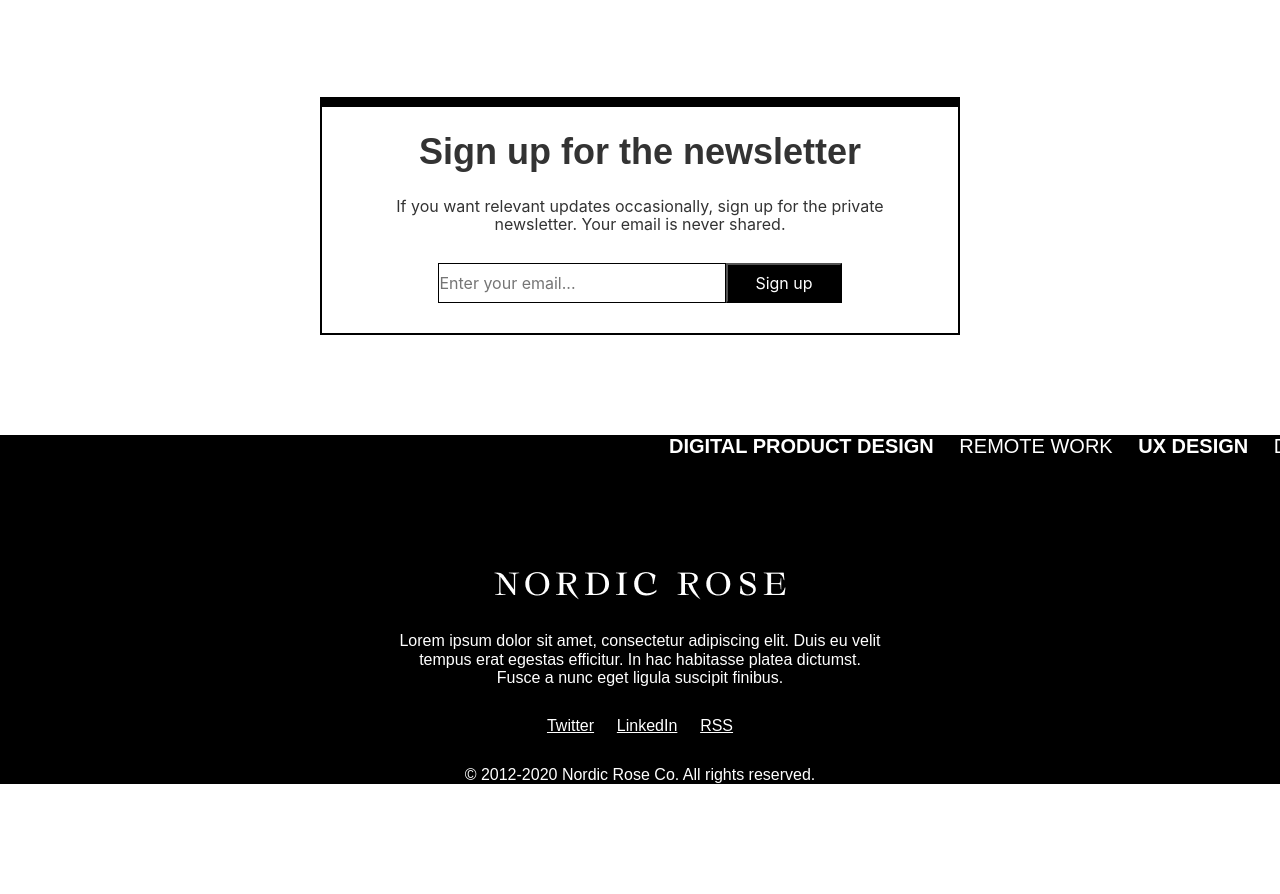
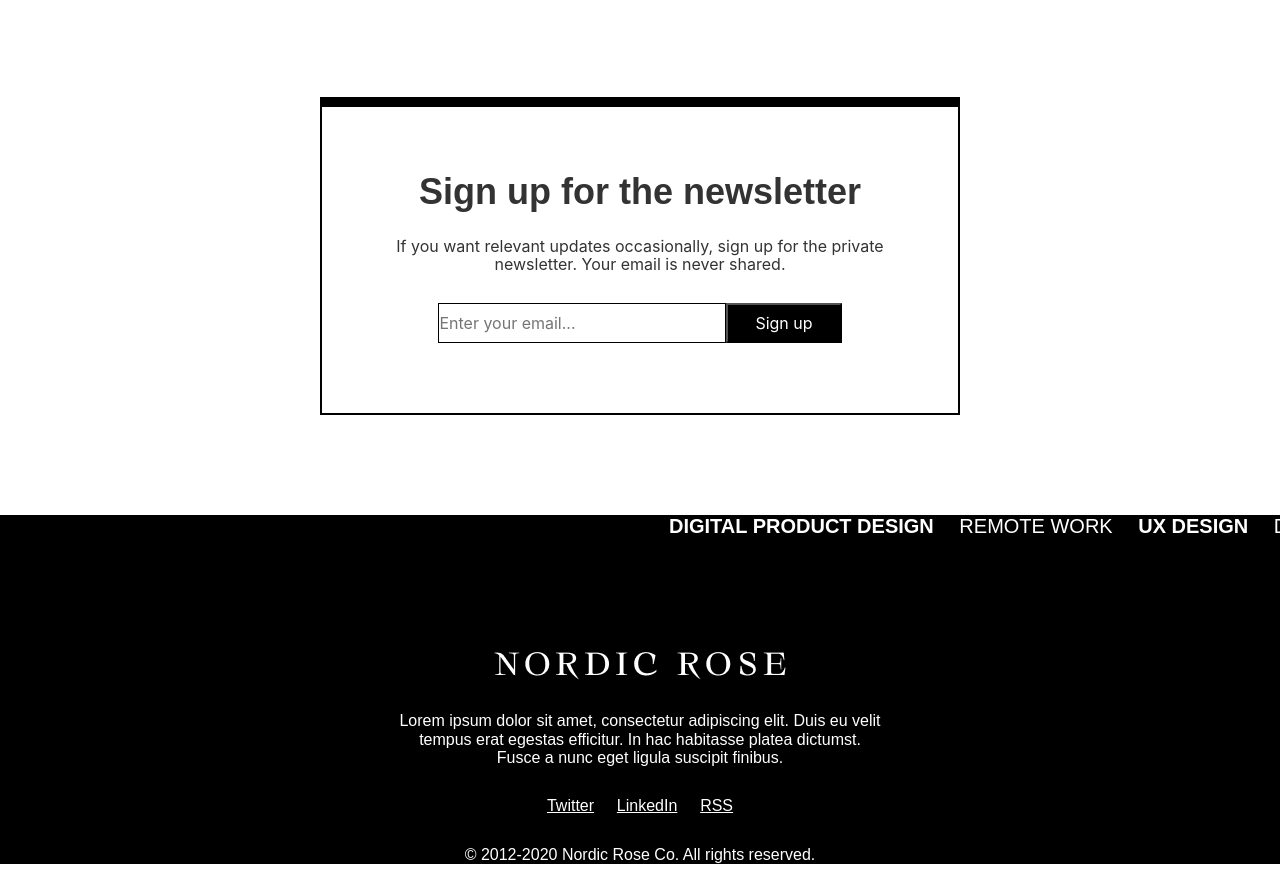
Before and after one commit to minhhiepjvb/Article, a plain HTML site: page index.html in a window 1280 px wide. Shown: the part 4416-5310 px from the top of the page. Before the commit the page ends 5230 px from the top, so only its background shows below. Drawn offline with nearby package versions, Linux system fonts and the light colour scheme; a web font is replaced by a local one.

Commit message:
Fix responsive

```diff
--- a/style.css
+++ b/style.css
@@ -336,7 +336,7 @@ figcaption {
 .signup-form {
     width: 50%;
     margin: 100px auto;
-    padding: 0 30px;
+    padding: 40px 30px;
     text-align: center;
     border: #000000 solid 2px;
     border-top: #000000 solid 10px;
```
